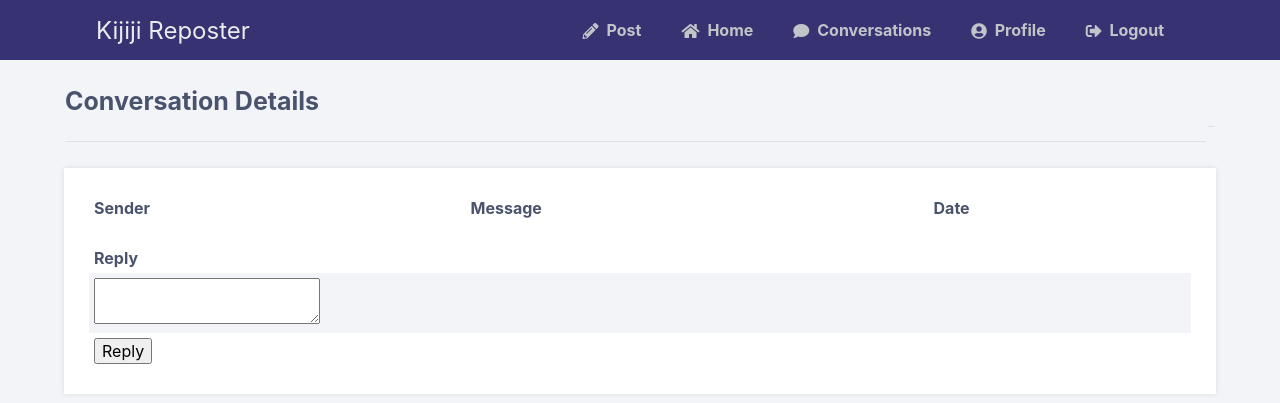
After one commit to rybodiddly/Kijiji-Reposter, a Flask app: template templates/conversation.html in a window 1280 px wide. The commit adds this page. Shown: the top 403 px of the page. Run offline with Flask 2, Linux system fonts and the light colour scheme; the template is opened without the code that fills it: values that come from a table or form of the project are taken from there, others are empty; parts of the project's set-up code (start-up, migrations or seed data) failed here and were passed over; some libraries are stand-ins or nearby versions.

Commit message:
Add files via upload

```diff
--- a/server.py
+++ b/server.py
@@ -10,7 +10,7 @@
 from flask import Flask, request, jsonify, send_file, render_template, session, redirect, url_for, send_from_directory, Markup
 from flask_wtf import FlaskForm, Form
 from flask_wtf.file import FileField, FileRequired, FileAllowed
-from kijijiapi import picUpload, loginFunction, getAdList, getAd, adExists, getProfile, submitFunction, deleteAd
+from kijijiapi import picUpload, loginFunction, getAdList, getAd, adExists, getProfile, submitFunction, deleteAd, getConversations, getConversation, sendReply, createReplyPayload
 from wtforms.fields.html5 import DateField, TimeField
 from wtforms import SelectField, TextField, TextAreaField, validators, StringField, SubmitField, FieldList, FormField, BooleanField, IntegerField
 from werkzeug.utils import secure_filename
@@ -57,6 +57,11 @@
 	time7 = TimeField(id='time7', label='Time')
 	time8 = TimeField(id='time8', label='Time')
 	password = TextField(id='password', label='Password')
+
+class ConversationForm(FlaskForm):
+	class Meta:
+		csrf = False
+	reply = TextAreaField(id='reply', label='Reply', validators=[validators.DataRequired()])
 
 # Functions:
 def getXML(filename):
@@ -205,7 +210,7 @@
 # SSL verification disabled to avoid ConnectionPool Max retries exception
 # Need to impliment this in future (httpx module still in alpha)
 urllib3.disable_warnings()
-timeout = httpx.Timeout(10.0, connect_timeout=30.0)
+timeout = httpx.Timeout(15.0, connect_timeout=30.0)
 kijijiSession = httpx.Client(verify=False, timeout=timeout)
 
 # Routes:
@@ -224,7 +229,6 @@
 
 		try:
 			userID, userToken = loginFunction(kijijiSession, email, password)
-			#userID, userEmail, userToken = loginFunction(kijijiSession, email, password)
 			# Create local session data accessible to other routes
 			session['loggedin'] = True
 			session['user_id'] = userID
@@ -238,9 +242,6 @@
 			msg = 'Unable to Access Kijiji Account'
 			print('Login Error: Unable to Access Kijiji Account')
 			return render_template('index.html', msg=msg)
-		#else:
-			# Account doesnt exist or email/password incorrect
-			#msg = 'Unable to Access Kijiji Account'
 	else:
 		# Show the login form with message (if any)
 		return render_template('index.html', msg=msg)
@@ -1110,6 +1111,12 @@
 	if isinstance(data['ad:ads']['ad:ad'],list):
 		return True
 
+# if list, then more than one ad
+@app.template_filter('testreplylist')
+def testreplylist(conversation):
+	if isinstance(conversation['user:user-conversation']['user:user-message'],list):
+		return True
+
 #Admin Function
 @app.route('/force', methods=['GET', 'POST'])
 def force():
@@ -1154,6 +1161,94 @@
 	else:
 		return redirect(url_for('login'))
 
+# Conversations
+@app.route('/conversations/<page>', methods=['GET', 'POST'])
+def conversations(page):
+
+	if 'loggedin' in session:
+
+		# Get Credentials
+		userID = session['user_id']
+		token = session['user_token']
+		# Fetch Mail
+		conversations = getConversations(kijijiSession, userID, token, page)
+
+		return render_template('conversations.html', conversations = conversations, page=page)
+	else:
+		return redirect(url_for('login'))
+
+@app.template_filter('increment')
+def increment(page):
+	if page is not None and page != 'None':
+		newpage = (int(page) + 1)
+		link = '/conversations/' + str(newpage)
+		return link
+
+@app.route('/conversation/<conversationID>', methods=['GET', 'POST'])
+def conversation(conversationID):
+
+	if 'loggedin' in session:
+
+		# Get Credentials
+		userID = session['user_id']
+		token = session['user_token']
+		#Set form
+		form = ConversationForm()
+		# Fetch Mail
+		conversation = getConversation(kijijiSession, userID, token, conversationID)
+
+		return render_template('conversation.html', conversation = conversation, form=form)
+	else:
+		return redirect(url_for('login'))
+
+@app.route('/reply/<info>', methods=['GET', 'POST'])
+def reply(info):
+
+	if 'loggedin' in session:
+
+		# Get Credentials
+		userID = session['user_id']
+		token = session['user_token']
+		#Set form
+		form = ConversationForm()
+		#Get Reply Data
+		reply = form.reply.data
+		# Split data elements from info variable
+		data = info.split('~')
+		conversationID = data[0]
+		adID = data[1]
+		ownerUserID = data[2]
+		ownerEmail = data[3]
+		ownerName = data[4]
+		replierUserID = data[5]
+		replierEmail = data[6]
+		replierName = data[7]
+		# Initialize Reply Variables
+		direction = ''
+		replyName = ''
+		replyEmail = ''
+		if ownerUserID == userID:
+			replyName = ownerName
+			replyEmail = ownerEmail
+			direction = 'TO_BUYER'
+
+		elif replierUserID == userID:
+			replyName = replierName
+			replyEmail = replierEmail
+			direction = 'TO_OWNER'
+
+		# Create final payload
+		finalPayload = createReplyPayload(adID, replyName, replyEmail, reply, conversationID, direction)
+
+		# Send Reply
+		sendReply(kijijiSession, userID, token, finalPayload)
+
+		# Refresh Conversation
+		time.sleep(2)
+		return redirect(url_for('conversation', conversationID=conversationID))
+	else:
+		return redirect(url_for('login'))
+
 # Run Scheduler as Daemon in Background
 sched = BackgroundScheduler(daemon=True)
 sched.add_job(scheduler,'cron',minute='*')
@@ -1161,4 +1256,4 @@
 atexit.register(lambda: sched.shutdown())
 
 if __name__ == "__main__":
-	app.run(debug=True, host='0.0.0.0', use_reloader=False)
+	app.run(debug=True, host='0.0.0.0', use_reloader=False) # disable reloader, messes with apscheduler
--- /dev/null
+++ b/templates/conversation.html
@@ -0,0 +1,49 @@
+
+{% extends 'layout.html' %}
+
+{% block title %}Kijiji Reposter{% endblock %}
+
+{% block content %}
+
+<table id="header"><tr><td><h2>Conversation Details</h2></td><td align="right"><h2></h2></td></tr></table>
+<div>
+	<table id="conversation">
+		<tr>
+			<td>Sender</td>
+			<td>Message</td>
+			<td>Date</td>
+		</tr>
+		{% if 'user:user-message' in conversation['user:user-conversation'] %}
+		{% if conversation|testreplylist == true %}
+		{% for item in conversation['user:user-conversation']['user:user-message'] %}
+			<tr>
+				<td>{{ item['user:sender-name'] }}</td>
+				<td>{{ item['user:msg-content'] }}</td>
+				<td>{{ item['user:post-time-stamp']|convert }}</td>
+			</tr>
+		{% endfor %}
+		{% else %}
+			<tr>
+				<td>{{ conversation['user:user-conversation']['user:user-message']['user:sender-name'] }}</td>
+				<td>{{ conversation['user:user-conversation']['user:user-message']['user:msg-content'] }}</td>
+				<td>{{ conversation['user:user-conversation']['user:user-message']['user:post-time-stamp']|convert }}</td>
+			</tr>
+		{% endif %}
+		{% endif %}
+	</table>
+	<br>
+	<form id="reply" action="/reply/{{ conversation['user:user-conversation']['@uid'] }}~{{ conversation['user:user-conversation']['user:ad-id'] }}~{{ conversation['user:user-conversation']['user:ad-owner-id'] }}~{{ conversation['user:user-conversation']['user:ad-owner-email'] }}~{{ conversation['user:user-conversation']['user:ad-owner-name'] }}~{{ conversation['user:user-conversation']['user:ad-replier-id'] }}~{{ conversation['user:user-conversation']['user:ad-replier-email'] }}~{{ conversation['user:user-conversation']['user:ad-replier-name'] }}" method="post">
+		<table>
+			<tr><td>{{ form.reply.label }}</td></tr>
+			<tr><td>{{ form.reply }}</td></tr>
+			<tr><td><input type="submit" id="submitButton" value="Reply"></td></tr>
+		</table>
+	</form>
+</div>
+<script>
+$("#submitButton").click(function () {
+    $("#reply").submit();
+
+});
+</script>
+{% endblock %}
--- a/templates/home.html
+++ b/templates/home.html
@@ -4,7 +4,7 @@
 {% block title %}Kijiji Reposter{% endblock %}
 
 {% block content %}
-<h2>Listings</h2>
+<table id="header"><tr><td><h2>Listings</h2></td><td align="right"><h2>Avatar</h2></td></tr></table>
 <div>
 	<p>Welcome back, {{ email }}!</p>
 	<table id="adlist">
--- a/templates/index.html
+++ b/templates/index.html
@@ -3,7 +3,7 @@
 	<head>
 		<meta charset="utf-8">
 		<title>Login</title>
-		<link rel="stylesheet" href="{{ url_for('static', filename='style.css') }}">
+		<link rel="stylesheet" href="{{ url_for('static', filename='login.css') }}">
 		<link rel="stylesheet" href="https://use.fontawesome.com/releases/v5.7.1/css/all.css">
 	</head>
 	<body>
@@ -12,7 +12,7 @@
 			<div class="links">
 				<a href="{{ url_for('login') }}" class="active">Login</a>
 			</div>
-			<form action="{{ url_for('login') }}" method="post">
+			<form id="login" action="{{ url_for('login') }}" method="post">
 
 				<label for="email">
 					<i class="fas fa-user"></i>
--- a/templates/layout.html
+++ b/templates/layout.html
@@ -13,6 +13,7 @@
 				<h1>Kijiji Reposter</h1>
 				<a href="{{ url_for('post') }}"><i class="fas fa-pencil-alt"></i>Post</a>
                 <a href="{{ url_for('home') }}"><i class="fas fa-home"></i>Home</a>
+                <a href="/conversations/0"><i class="fas fa-comment"></i>Conversations</a>
 				<a href="{{ url_for('profile') }}"><i class="fas fa-user-circle"></i>Profile</a>
 				<a href="{{ url_for('logout') }}"><i class="fas fa-sign-out-alt"></i>Logout</a>
 			</div>
--- a/templates/layout2.html
+++ b/templates/layout2.html
@@ -13,6 +13,7 @@
 				<h1>Kijiji Reposter</h1>
 				<a href="{{ url_for('post') }}"><i class="fas fa-pencil-alt"></i>Post</a>
                 <a href="{{ url_for('home') }}"><i class="fas fa-home"></i>Home</a>
+                <a href="/conversations/0"><i class="fas fa-comment"></i>Conversations</a>
 				<a href="{{ url_for('profile') }}"><i class="fas fa-user-circle"></i>Profile</a>
 				<a href="{{ url_for('logout') }}"><i class="fas fa-sign-out-alt"></i>Logout</a>
 			</div>
--- a/templates/stage2.html
+++ b/templates/stage2.html
@@ -143,12 +143,10 @@
     else {
         $("#price").hide();
     };
-    //$("#price").hide();
 });
 
 $("#submitButton").click(function () {
     $("#attributes").submit();
-    //$("#PostForm").submit();
 });
 
 </script>
```
Also changed, not shown: templates/conversations.html (added, +48 -0 lines), templates/post.html (+1 -41 lines), 1 other file.
